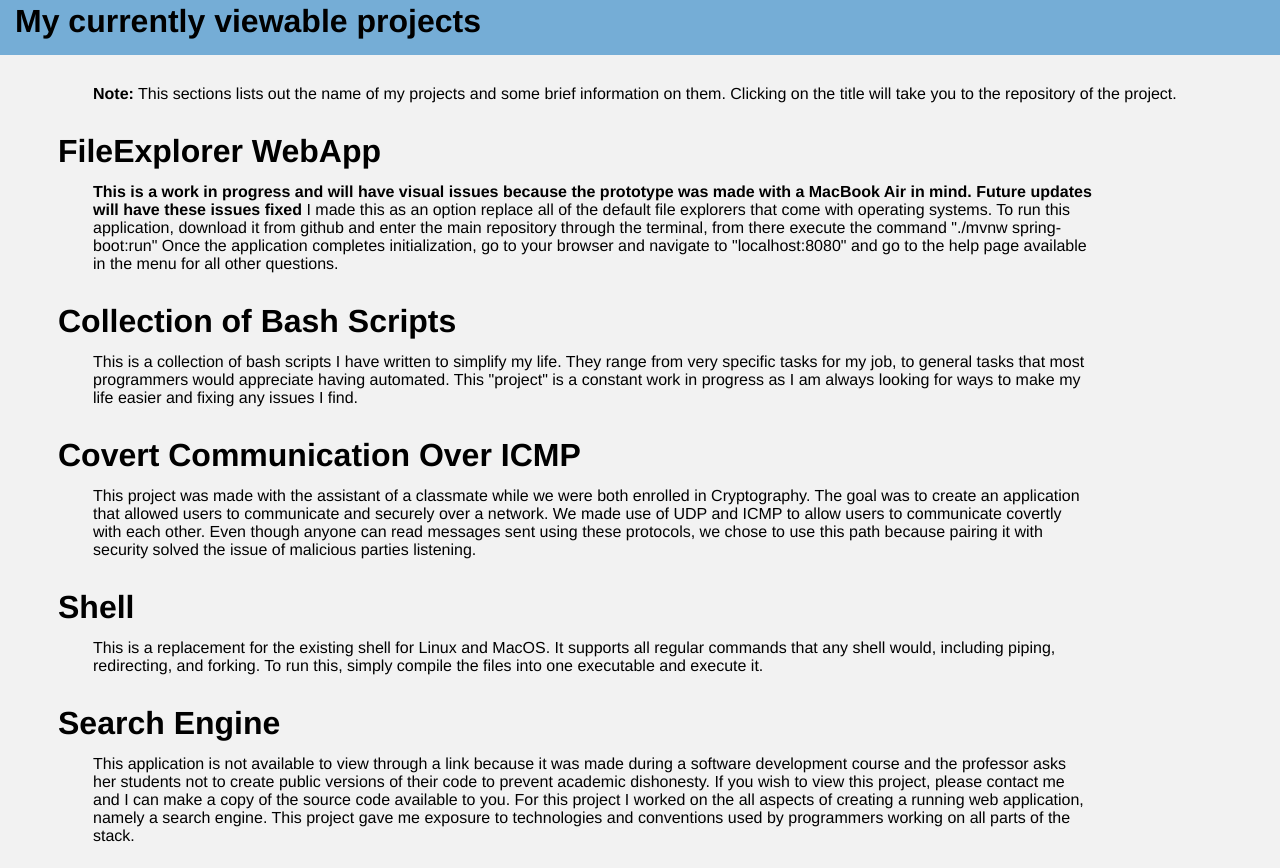
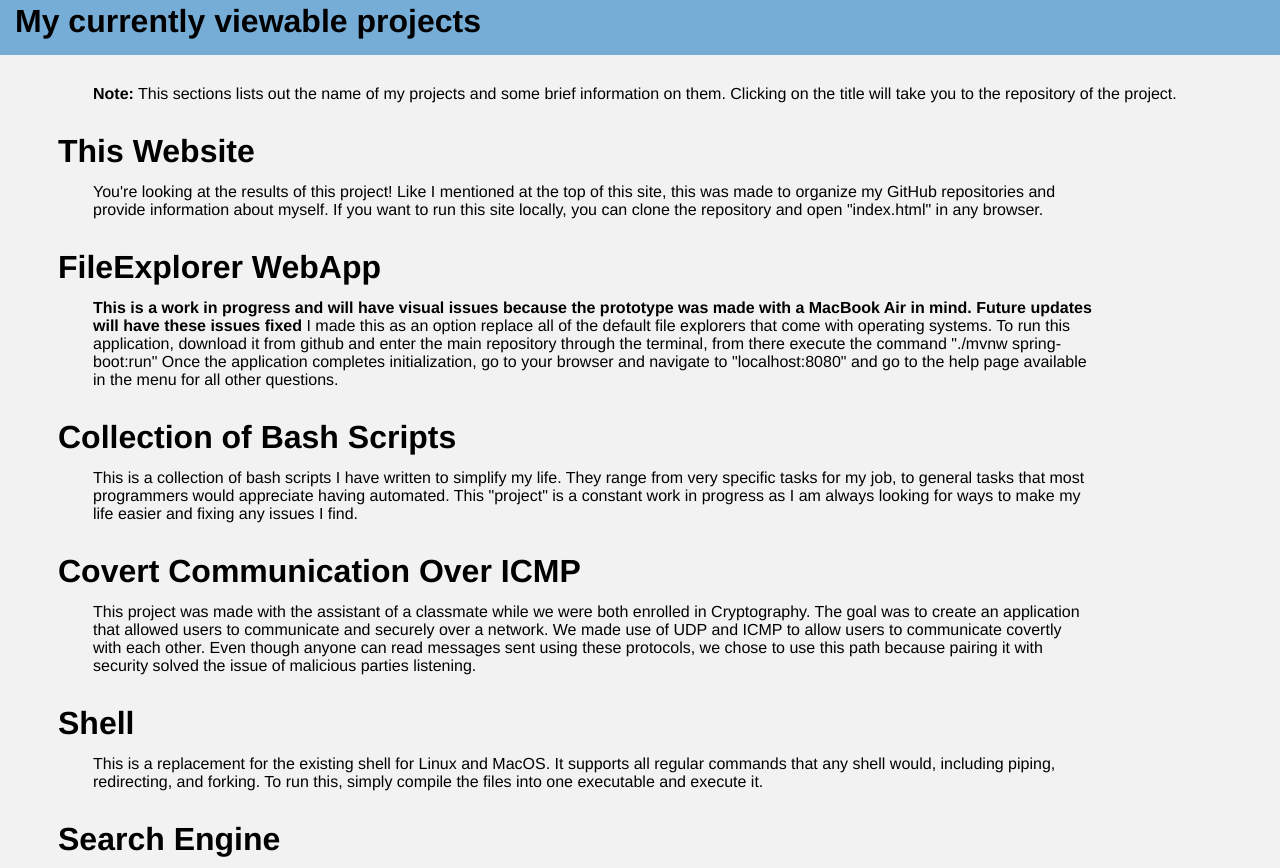
Before and after one commit to namiranianp/namiranianp.github.io, a plain HTML site: page index.html in a window 1280 px wide. Shown: the part 3227-4095 px from the top of the page. Drawn offline with Linux system fonts and the light colour scheme.

Commit message:
removing garbage file

```diff
--- a/index.html
+++ b/index.html
@@ -4,7 +4,7 @@
 	<title>Pedram Namiranian</title>
 	<meta charset="utf-8">
 	<meta name="description" content="Personal website for Pedram Namiranian">
-	<meta name="keywords" content="Resume, About, Personal Information, Software Developer, Pay No Attention To The Meta Tags">
+	<meta name="keywords" content="Resume, About, Personal Information, Software Developer, Projects, Pay No Attention To The Meta Tags">
 
 	<link rel="stylesheet" type="text/css" href="index.css">
 
@@ -170,6 +170,10 @@
 
 		<ul style="list-style-type: none; margin-left: -5px;" class="projectList">
 			<li>
+				<a href="https://github.com/namiranianp/namiranianp.github.io"><h1 style="margin-bottom: -10px;">This Website</h1></a><br>
+			</li>
+			<p style="margin-bottom: 10px; max-width: 1000px;">You're looking at the results of this project! Like I mentioned at the top of this site, this was made to organize my GitHub repositories and provide information about myself. If you want to run this site locally, you can clone the repository and open &quot;index.html&quot; in any browser.</p>
+			<li>
 				<a href="https://github.com/namiranianp/Browser"><h1 style="margin-bottom: -10px;">FileExplorer WebApp</h1></a><br>
 			</li>
 			<p style="margin-bottom: 10px; max-width: 1000px;"><b>This is a work in progress and will have visual issues because the prototype was made with a MacBook Air in mind. Future updates will have these issues fixed</b> I made this as an option replace all of the default file explorers that come with operating systems. To run this application, download it from github and enter the main repository through the terminal, from there execute the command &quot;./mvnw spring-boot:run&quot; Once the application completes initialization, go to your browser and navigate to &quot;localhost:8080&quot; and go to the help page available in the menu for all other questions.</p>
```
Also changed, not shown: text.txt (deleted).
